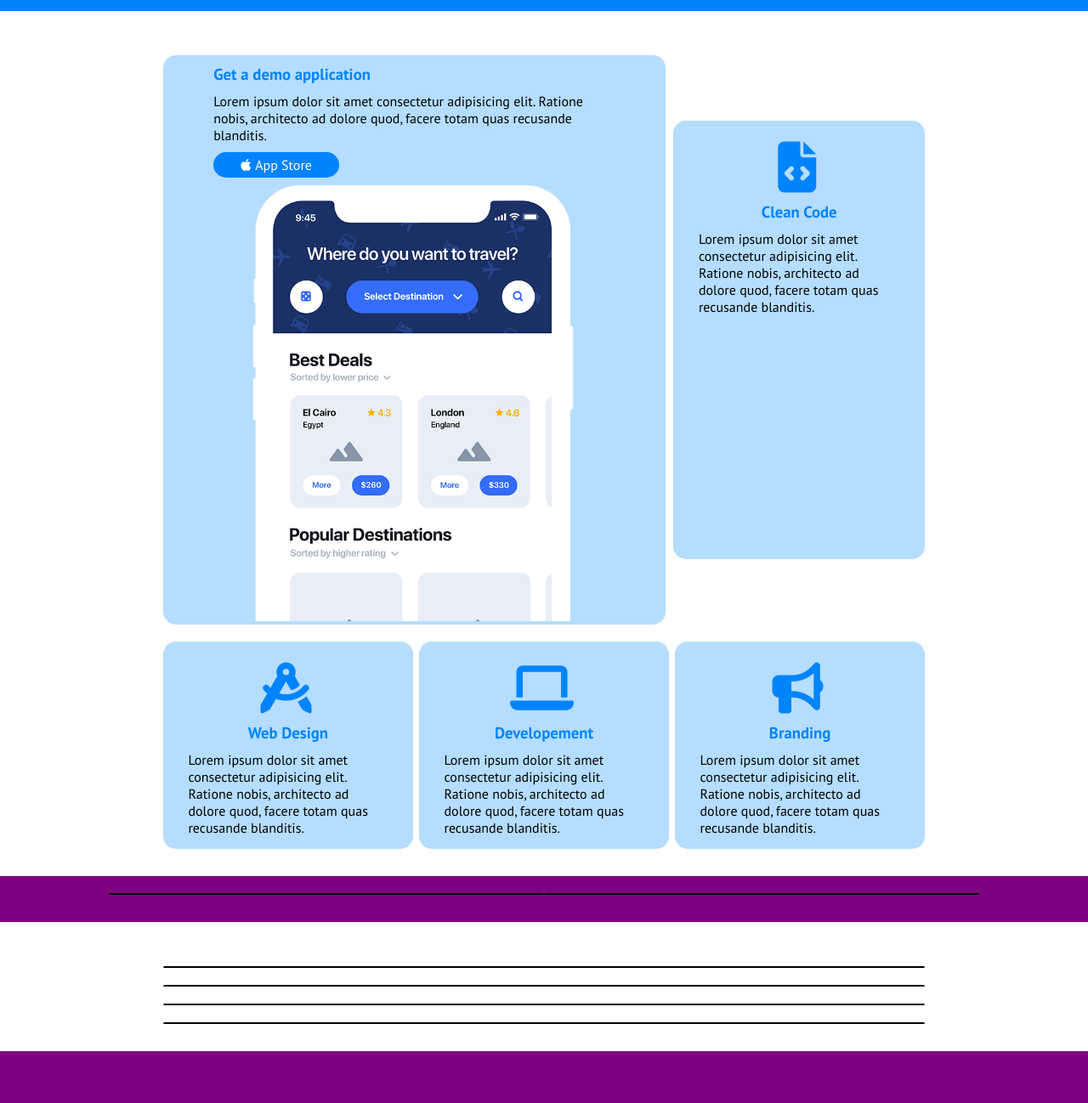
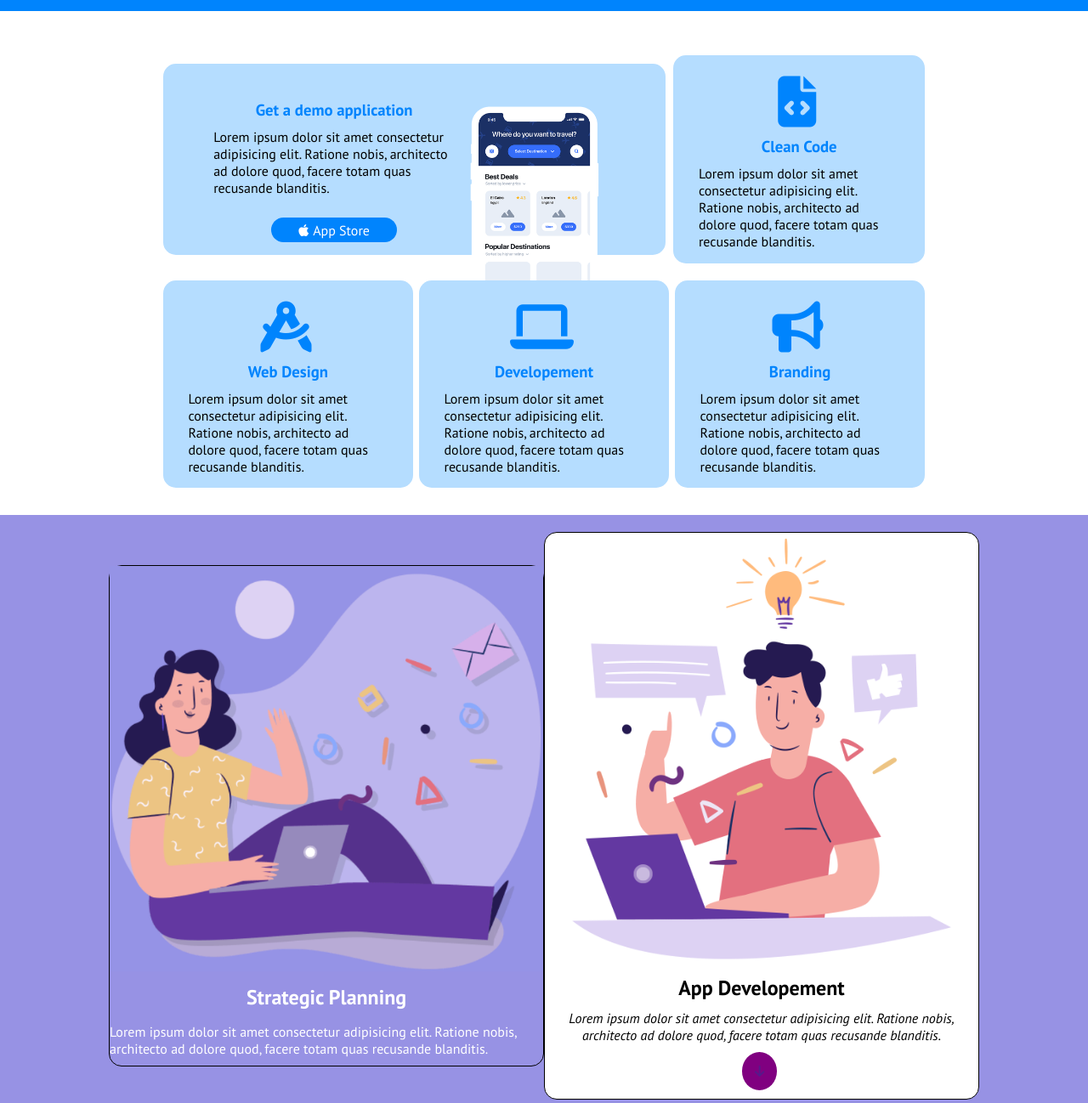
Before and after one commit to GiuseppeLanucara/htmlcss-responsive-layout, a plain HTML site: page index.html in a window 1280 px wide. Shown: the part 63-1361 px from the top of the page at 85% size. Drawn offline with Linux system fonts and the light colour scheme; a web font is replaced by a local one.

Commit message:
finendo la seconda sezioen per smartphone S

```diff
--- a/css/style.css
+++ b/css/style.css
@@ -25,12 +25,22 @@ header {
     padding: 1rem;
 }
 
+.white{
+    background-color: white;
+    border-radius: 15px;
+    width: 80%;
+}
+
 .menu ul{
     display: none;
 }
 
 .logo {
     margin-left: 20px;
+}
+
+.img{
+    margin-bottom: -5px;
 }
 
 /* TABLET */
@@ -40,6 +50,7 @@ header {
     }
 }
 /* /TABLET */
+
 
 /* DESKTOP 992PX */
 @media screen and (min-width:992px) {
@@ -53,6 +64,7 @@ header {
 }
 /* /DESKTOP 992PX */
 
+
 /* TABLET */
 @media screen and (min-width:768px) {
     .menu{
@@ -64,6 +76,7 @@ header {
     }
 }
 /* /TABLET */
+
 
 /* DESKTOP 992PX */
 @media screen and (min-width:992px) {
@@ -83,11 +96,13 @@ header {
 }
 /* /DESKTOP 992PX */
 
+
 .container {
     width: 80%;
     margin: 0 auto;
     padding-top: 2em;
 }
+
 
 /* CONTAINER TABLET */
 /* TABLET */
@@ -100,6 +115,7 @@ header {
 }
 /* /TABLET */
 
+
 /* DESKTOP 992PX */
 @media screen and (min-width:992px) {
     .container{
@@ -108,6 +124,7 @@ header {
     }
 }
 /* /DESKTOP 992PX */
+
 
 .second{
     width: 100%;
@@ -158,6 +175,7 @@ header {
 }
 /* /TABLET */
 
+
 /* DESKTOP 992PX */
 @media screen and (min-width:992px) {
     .row3{
@@ -166,12 +184,20 @@ header {
 }
 /* /DESKTOP 992PX */
 
+
 .col{
     border-radius: 15px;
     margin-top: 20px;
     /* DEBUG */
     display: flex;
     justify-content: center;
+}
+
+.up{
+    display: flex;
+    flex-direction: column;
+    align-items: center;
+    width: 80%;
 }
 
 .color{
@@ -191,7 +217,15 @@ header {
     .desktop{
         flex-direction: row;
         justify-content: center;
-        display: inline-block;
+        display: flex;
+    }
+
+    .text{
+        width: 60%;
+    }
+
+    .img{
+        width: 40%;
     }
 }
 /* /DESKTOP IMG PRIMA SEZIONE */
@@ -206,13 +240,40 @@ header {
     margin-bottom: 15px;
 }
 
-/* COLONNA SINISTRA PRIMA SEZIONE TABLET */
+
+/* COLONNA DESTRA PRIMA SEZIONE TABLET */
 @media screen and (min-width:768px) {
     #special{
-        margin-bottom: 17.9em;
+        margin-bottom: 20em;
     }
 }
-/* /COLONNA SINISTRA PRIMA SEZIONE TABLET */
+/* /COLONNA DESTRA PRIMA SEZIONE TABLET */
+
+
+/* TABLET COLONNA SINISTRA PRIMA SEZIONE */
+@media screen and (min-width:768px) {
+    .img{
+        margin-bottom: -5px;
+    }
+}
+/* /TABLET COLONNA SINISTRA PRIMA SEZIONE */
+
+
+/* DESKTOP COLONNA SINSITRA PRIMA SEZIONE  */
+@media screen and (min-width:992px) {
+    #special{
+        margin-bottom: 1em;
+    }
+
+    .img{
+        margin-bottom: -70px;
+    }
+
+    .text:first-child{
+        margin-top: 2em;
+    }
+}
+/* /DESKTOP COLONNA SINSITRA PRIMA SEZIONE  */
 
 i{
     margin-right: 5px;
@@ -300,17 +361,13 @@ i{
 /* /DESKTOP 992PX */
 
 #section2 {
-    background-color: purple;
+    background-color: #9792e4;
     width: 100%;
     margin: 0 auto;
 }
 
 
-.purple {
-    background-color: purple;
-    /* DEBUG */
-    background-color: 1px solid black;
-}
+
 
 #section2:last-child{
     padding-bottom: 2em;
@@ -319,6 +376,37 @@ i{
 h2{
     color: white;
     text-align: center;
+}
+
+.white > h2{
+    color: black;
+    margin-top: 10px;
+}
+
+.white>p{
+    text-align: center;
+    font-style: italic;
+    margin-top: 10px;
+}
+
+.white a i {
+    background-color: purple;
+    border-radius: 50%;
+    font-size: 15px;
+    padding: 1em;
+    margin-top: 10px;
+    margin-bottom: 10px;
+}
+
+.white2>h2 {
+    color: white;
+    margin-top: 15px;
+    margin-bottom: 15px;
+}
+
+.white2>p {
+    color: white;
+    margin-bottom: 10px;
 }
 
 #section4{
--- a/index.html
+++ b/index.html
@@ -41,10 +41,14 @@
                     <div class="row row1">
                         <div class="col color colbig1">
                             <div class="first desktop">
-                                <h3>Get a demo application</h3>
-                                <p>Lorem ipsum dolor sit amet consectetur adipisicing elit. Ratione nobis, architecto ad dolore quod, facere totam quas recusande blanditis.</p>
-                                <a href="" class="button"><i class="fa-brands fa-apple"></i>App Store</a>
-                                <img src="img/phone.png" alt="">
+                                <div class="first text">
+                                    <h3>Get a demo application</h3>
+                                    <p>Lorem ipsum dolor sit amet consectetur adipisicing elit. Ratione nobis, architecto ad dolore quod, facere totam quas recusande blanditis.</p>
+                                    <a href="" class="button"><i class="fa-brands fa-apple"></i>App Store</a>
+                                </div>
+                                    <div class="img">
+                                        <img src="img/phone.png" alt="">
+                                    </div>
                             </div>
                         </div>
                         <div class="col color colbig2">
@@ -86,8 +90,17 @@
         <div class="container second">
             <section id="section2">
                 <div class="row rowsp ">
-                    <div class="col publish purple tablet"></div>
-                    <div class="col publish tablet"></div>
+                    <div class="col up publish purple tablet white2">
+                        <img src="img/planning1.png" alt="">
+                        <h2>Strategic Planning</h2>
+                        <p>Lorem ipsum dolor sit amet consectetur adipisicing elit. Ratione nobis, architecto ad dolore quod, facere totam quas recusande blanditis.</p>
+                    </div>
+                    <div class="col up publish tablet white">
+                        <img src="img/planning2.png" alt="">
+                        <h2>App Developement</h2>
+                        <p>Lorem ipsum dolor sit amet consectetur adipisicing elit. Ratione nobis, architecto ad dolore quod, facere totam quas recusande blanditis.</p>
+                        <a href=""><i class="fa-solid fa-arrow-down"></i></a>
+                    </div>
                 </div>
             </section>
         </div>
```
